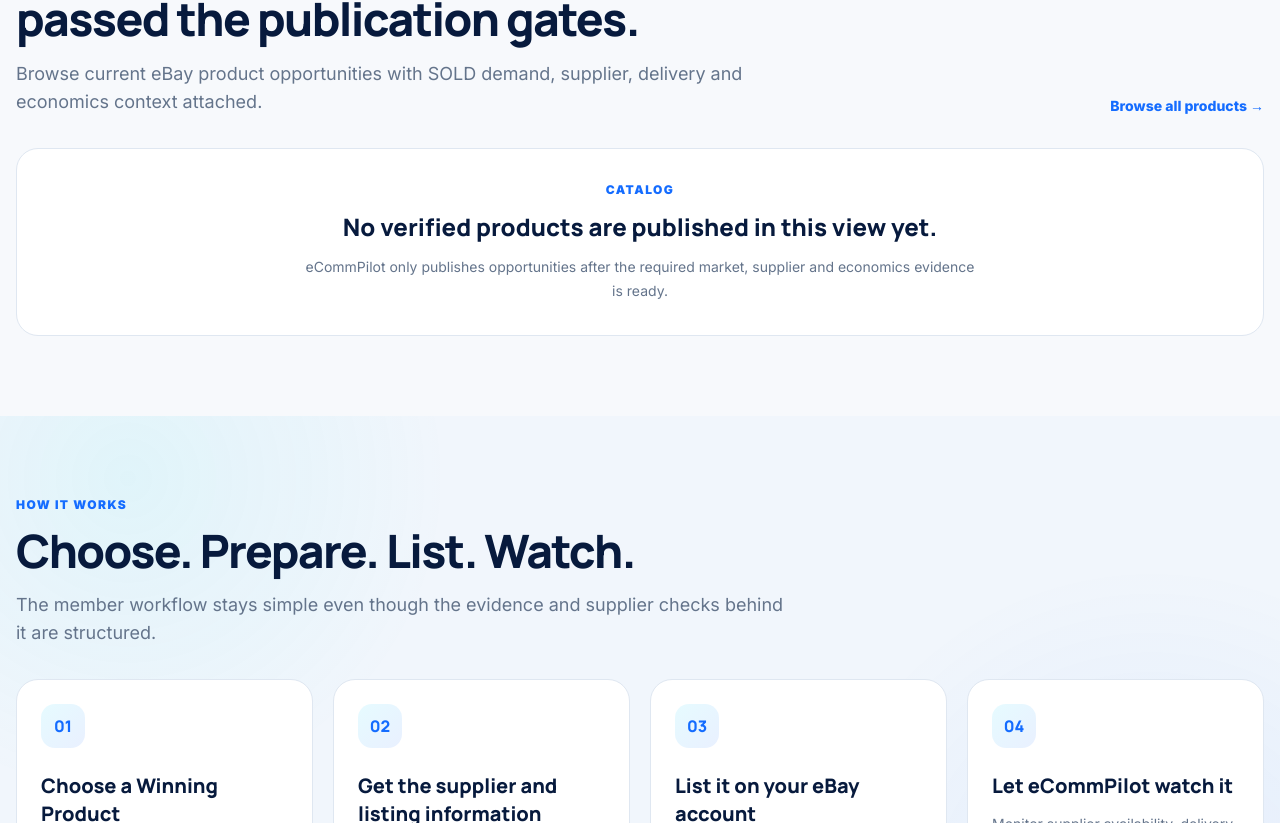
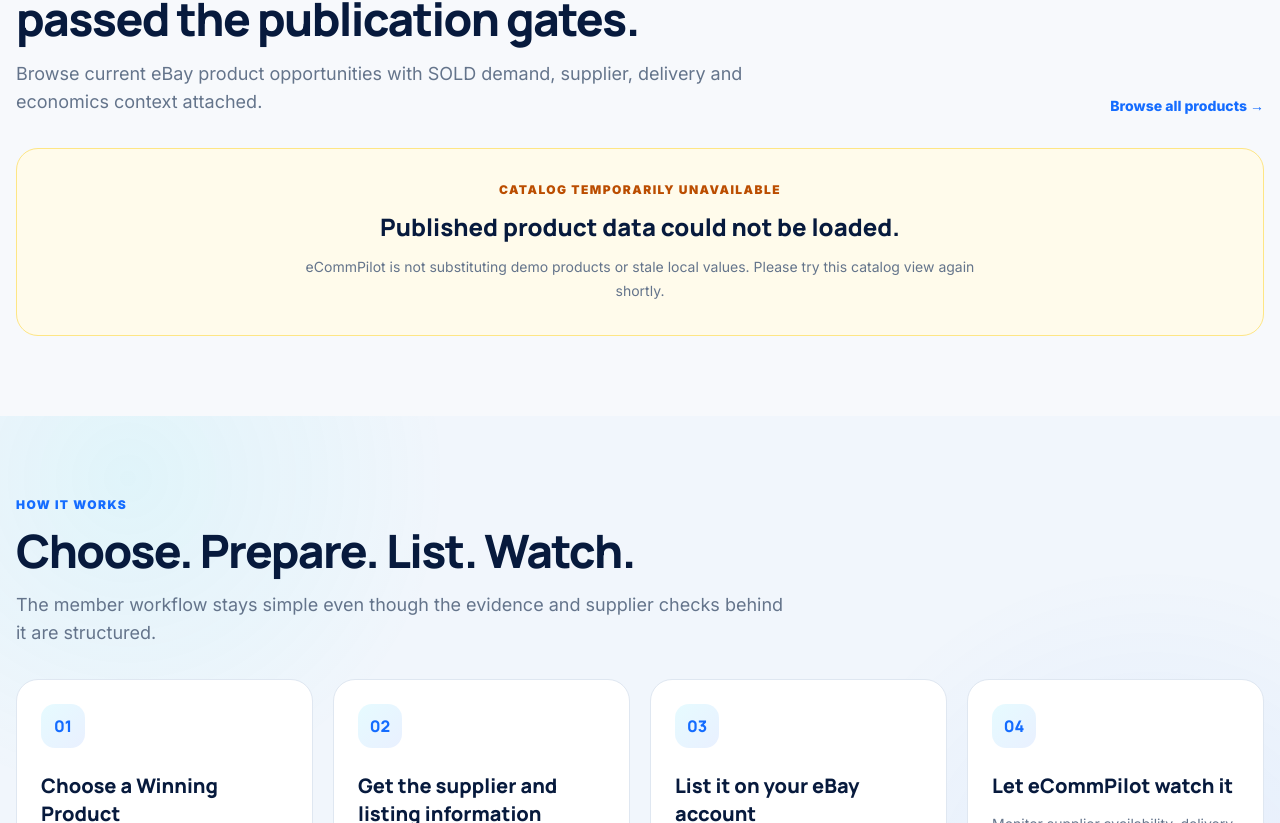
Before and after one commit to ponzey717/ecommpilot-main, a Next.js app: page / in a window 1280 px wide. Shown: the part 1737-2560 px from the top of the page. Built offline with nearby package versions, Linux system fonts and the light colour scheme.

Commit message:
fix: distinguish unavailable public catalog from empty view

```diff
--- a/src/components/products/catalog-product-grid.tsx
+++ b/src/components/products/catalog-product-grid.tsx
@@ -44,6 +44,20 @@ export async function CatalogProductGrid({
     );
   }
 
+  if (payload == null) {
+    return (
+      <div className="rounded-[22px] border border-amber-200 bg-amber-50 p-8 text-center">
+        <p className="eyebrow !text-amber-700">Catalog temporarily unavailable</p>
+        <h3 className="mt-3 text-2xl font-extrabold text-[var(--navy)]">
+          Published product data could not be loaded.
+        </h3>
+        <p className="mx-auto mt-3 max-w-2xl text-sm leading-6 text-[var(--muted)]">
+          eCommPilot is not substituting demo products or stale local values. Please try this catalog view again shortly.
+        </p>
+      </div>
+    );
+  }
+
   return (
     <div className="rounded-[22px] border border-[var(--border)] bg-white p-8 text-center">
       <p className="eyebrow">Catalog</p>
```
